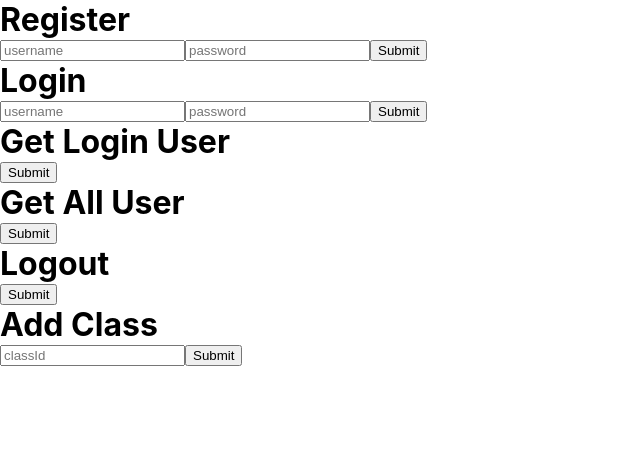
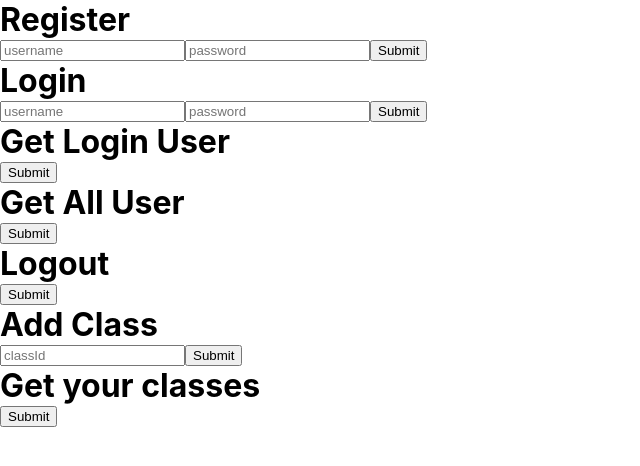
Before and after one commit to Joshua-Hadlock/capstone-project, a React (Create React App) app in the folder client/: page /test in a window 1280 px wide. Shown: the top 466 px of the page, without its empty margins (0-640 px from the left). Built offline with nearby package versions, Linux system fonts and the light colour scheme; a web font is replaced by a local one.

Commit message:
more database calls

```diff
--- a/client/src/pages/test.js
+++ b/client/src/pages/test.js
@@ -12,6 +12,7 @@ export default function Testing() {
   const [logins, setLogins] = useState(null);
   const [success, setSuccess] = useState(null);
   const [classId, setClassId] = useState(null);
+  const [classes, setClasses] = useState(null);
   const register = () => {
     Axios({
       method: "POST",
@@ -79,6 +80,17 @@ export default function Testing() {
       setSuccess(res.data);
     })
   }
+  const getYourClasses = () => {
+    Axios({
+      method: "GET",
+      withCredentials: true,
+      url: "/allYourClasses",
+    }).then((res) => {
+      setClasses(res.data)
+    })
+  }
+
+
   return (
     <div className="App">
       <div>
@@ -132,6 +144,11 @@ export default function Testing() {
         />
         <button onClick={addStudentClass}>Submit</button>
       </div>
+      <div>
+        <h1>Get your classes</h1>
+        <button onClick={getYourClasses}>Submit</button>
+        {classes ? <h1>Your Classes <ul>{classes.map((item)=><li key={item._id}>{item.title}</li>)}</ul></h1> : null}
+      </div>
 
     </div>
   );
```
Also changed, not shown: 2 other files (tests, documents, lock files or other folders).
